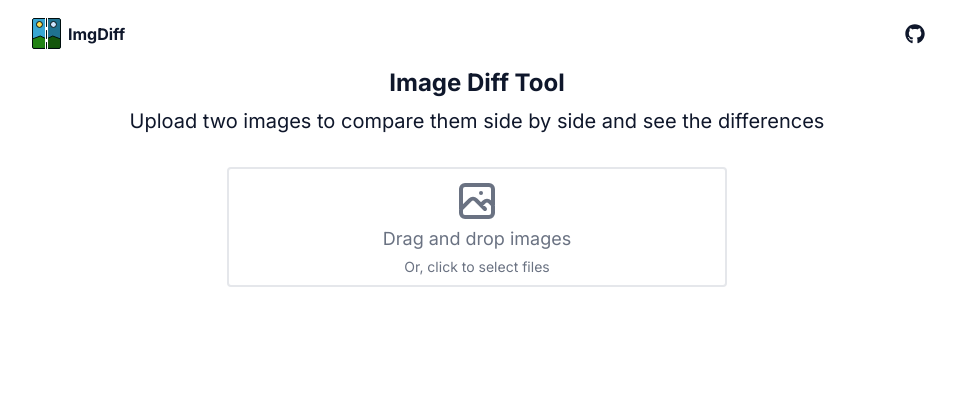
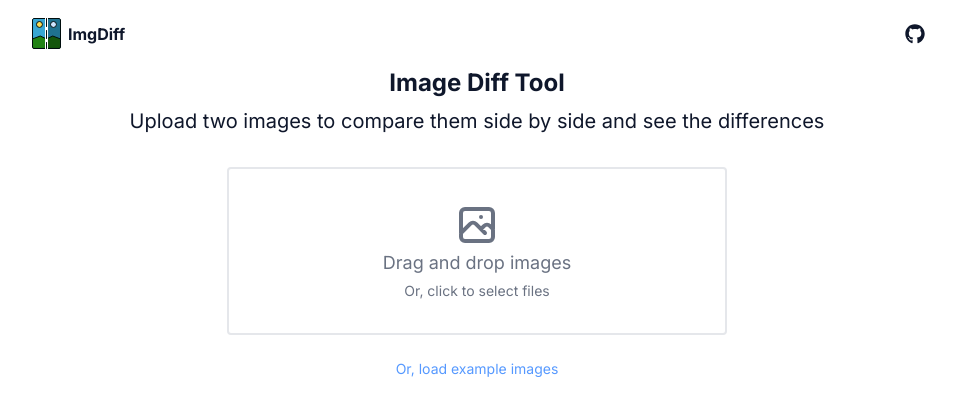
Before and after one commit to mikewesthad/image-diff, a Next.js app: page / in a window 1280 px wide. Shown: the top 416 px of the page, without its empty margins (163-1119 px from the left). Built offline with nearby package versions, Linux system fonts and the light colour scheme.

Commit message:
Add quicklink for example

```diff
--- a/app/page.tsx
+++ b/app/page.tsx
@@ -29,7 +29,7 @@ export default function Home() {
         </h1>
 
         <div className="max-w-[500px] w-full mx-auto">
-          <ImageDropZone onDrop={handleImageDrop} className="w-full">
+          <ImageDropZone onDrop={handleImageDrop} className="w-full p-8">
             <div className="flex flex-col items-center justify-center h-full text-gray-500">
               <svg
                 className="mx-auto h-12 w-12"
@@ -50,6 +50,23 @@ export default function Home() {
               </div>
             </div>
           </ImageDropZone>
+          <div className="flex justify-center">
+            <button
+              onClick={async () => {
+                const [response1, response2] = await Promise.all([
+                  fetch("/example1.png").then((res) => res.blob()),
+                  fetch("/example2.png").then((res) => res.blob()),
+                ]);
+                const file1 = new File([response1], "example1.png", { type: "image/png" });
+                const file2 = new File([response2], "example2.png", { type: "image/png" });
+                await Promise.all([setImage1(file1), setImage2(file2)]);
+                router.push("/diff");
+              }}
+              className="mt-6 text-blue-500 hover:text-blue-700 text-sm hover:underline cursor-pointer opacity-80"
+            >
+              Or, load example images
+            </button>
+          </div>
         </div>
       </div>
     </main>
```
Also changed, not shown: 2 other files (tests, documents, lock files or other folders).
